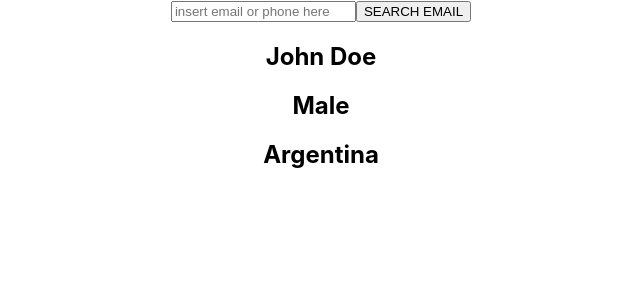
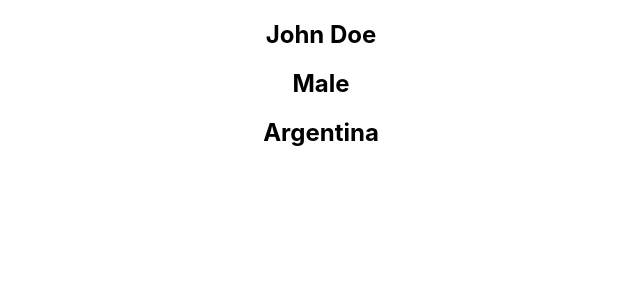
Before and after one commit to cearayon/datasnag-demo-1, a React (Create React App) app: page /results in a window 1280 px wide. Shown: the top 300 px of the page, without its empty margins (319-959 px from the left). Built offline with nearby package versions, Linux system fonts and the light colour scheme.

Commit message:
basic routing and component architecture complete

```diff
--- a/package.json
+++ b/package.json
@@ -12,6 +12,7 @@
     "express": "^4.18.1",
     "react": "^18.2.0",
     "react-dom": "^18.2.0",
+    "react-router-dom": "^6.3.0",
     "react-scripts": "5.0.1",
     "web-vitals": "^2.1.4"
   },
--- a/src/App.js
+++ b/src/App.js
@@ -1,34 +1,24 @@
 import logo from './logo.svg';
 import { useState } from 'react';
 import './App.css';
+import Landing from './Pages/Landing';
+import Results from './Pages/Results';
+import {Routes, Route} from 'react-router-dom'
 const axios = require('axios')
 
 
 
-function App() {
-  const [userInput, setUserInput] = useState("")
-  const [displayedUser, setDisplayedUser] = useState({fullName: "John Doe", gender: "Male", location: "Argentina"})
 
 
-  let handleClick = (info)=>{
-    let userInfo = {
-      "email": info
-    }
-
-    axios.post("http://localhost:5000/api/user_data", userInfo).then(res=>{
-      console.log(res.data)
-      setDisplayedUser(res.data)
-    })
-  }
-
+function App() {
 
   return (
     <div className="App">
-      <input onChange={(e)=>{setUserInput(e.target.value)}} placeholder='insert email or phone here'/>
-      <button onClick={()=>{handleClick(userInput)}}>SEARCH EMAIL</button>
-      <h2>{displayedUser.fullName}</h2>
-      <h2>{displayedUser.gender ? displayedUser.gender : "No gender found"}</h2>
-      <h2>{displayedUser.location}</h2>
+      <Routes>
+        <Route path="/" element={<Landing />} />
+        <Route path="/results" element={<Results />} />
+      </Routes>
+
     </div>
   );
 }
--- /dev/null
+++ b/src/Pages/Landing.js
@@ -0,0 +1,27 @@
+import React, {useState} from 'react'
+import axios from 'axios'
+
+const Landing = () => {
+  const [userInput, setUserInput] = useState("")
+  const [displayedUser, setDisplayedUser] = useState({fullName: "John Doe", gender: "Male", location: "Argentina"})
+
+
+  let handleClick = (info)=>{
+    let userInfo = {
+      "email": info
+    }
+
+    axios.post("http://localhost:5000/api/user_data", userInfo).then(res=>{
+      console.log(res.data)
+      setDisplayedUser(res.data)
+    })
+  }
+  return (
+    <div>
+      <input onChange={(e)=>{setUserInput(e.target.value)}} placeholder='insert email or phone here'/>
+    <button onClick={()=>{handleClick(userInput)}}>SEARCH EMAIL</button>
+    </div>
+  )
+}
+
+export default Landing
--- /dev/null
+++ b/src/Pages/Results.js
@@ -0,0 +1,14 @@
+import React from 'react'
+
+const Results = () => {
+
+  let tempDisplayedUser = {fullName: "John Doe", gender: "Male", location: "Argentina"}
+
+  return (
+    <div><h2>{tempDisplayedUser.fullName}</h2>
+    <h2>{tempDisplayedUser.gender ? tempDisplayedUser.gender : "No gender found"}</h2>
+    <h2>{tempDisplayedUser.location}</h2></div>
+  )
+}
+
+export default Results
--- a/src/index.js
+++ b/src/index.js
@@ -3,12 +3,15 @@ import ReactDOM from 'react-dom/client';
 import './index.css';
 import App from './App';
 import reportWebVitals from './reportWebVitals';
+import { BrowserRouter } from 'react-router-dom';
 
 const root = ReactDOM.createRoot(document.getElementById('root'));
 root.render(
-  <React.StrictMode>
-    <App />
-  </React.StrictMode>
+  <BrowserRouter>
+    <React.StrictMode>
+      <App />
+    </React.StrictMode>
+  </BrowserRouter>
 );
 
 // If you want to start measuring performance in your app, pass a function
```
Also changed, not shown: src/Components/Header.js (added, +9 -0 lines), 1 other file (tests, documents, lock files or other folders).
